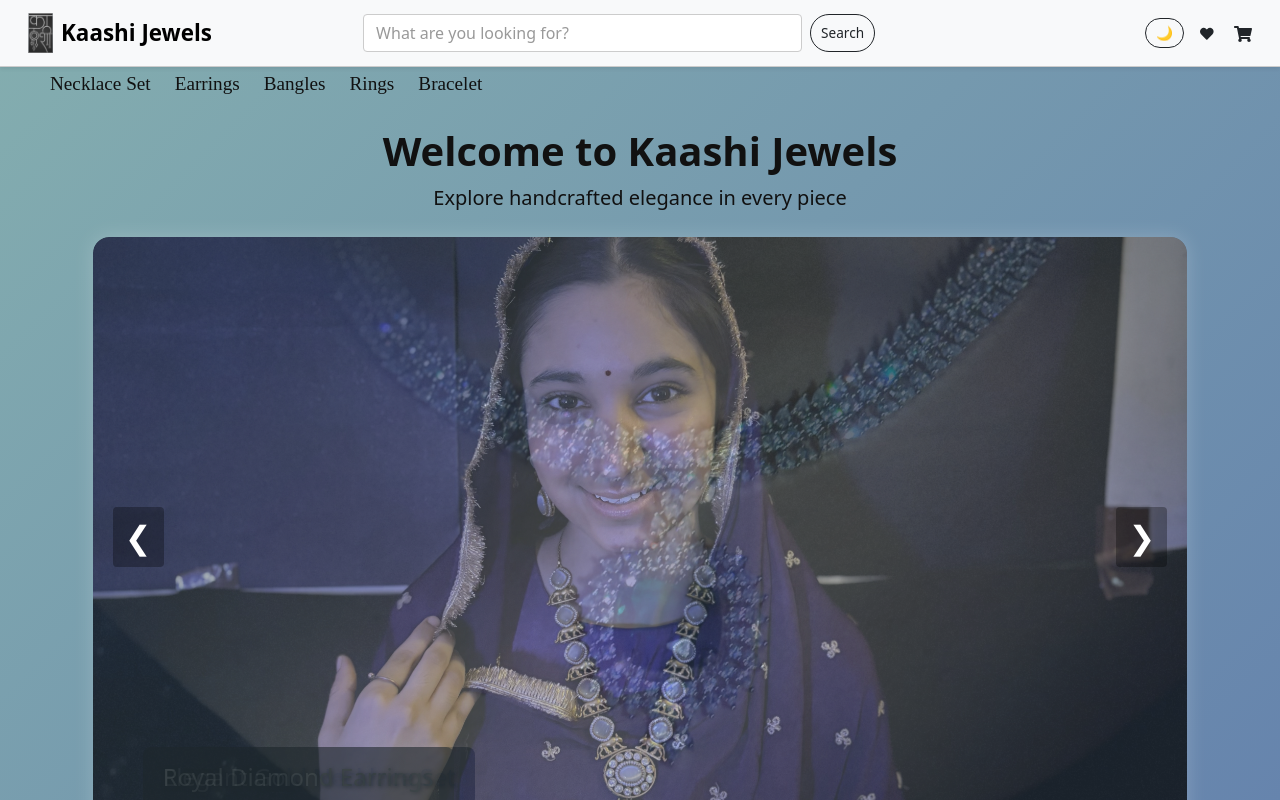
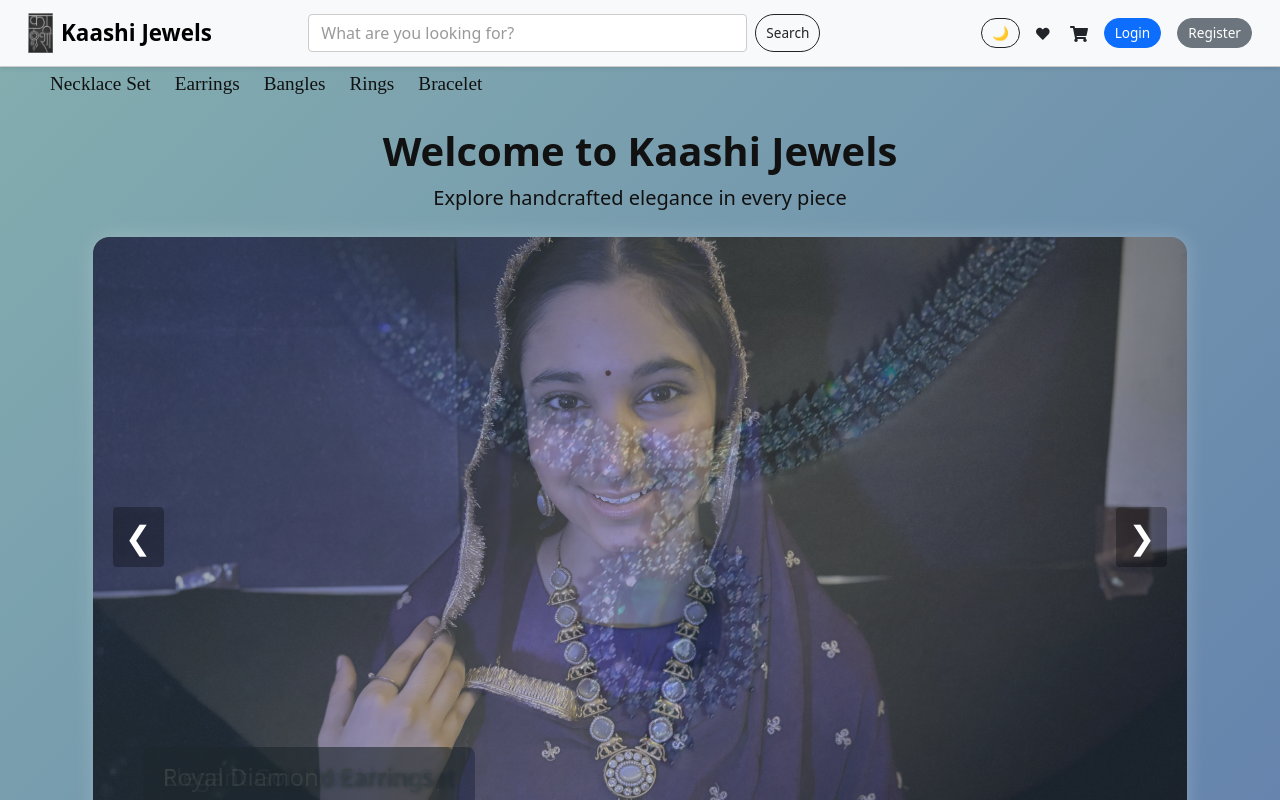
Before and after one commit to kabhi08/kaashi-jewels, a React (Create React App) app in the folder frontend/: page / in a window 1280 px wide. Built offline with nearby package versions, Linux system fonts and the light colour scheme.

Commit message:
Fix: Update Navbar styles and improve accessibility with hover effects

```diff
--- a/frontend/src/components/Navbar.css
+++ b/frontend/src/components/Navbar.css
@@ -69,3 +69,18 @@
     margin-left: 1rem;
   }
 }
+/* src/components/Navbar.css */
+
+.profile-icon {
+  color: inherit;
+  text-decoration: none;
+}
+
+.profile-icon:hover {
+  opacity: 0.8;
+  transform: scale(1.05);
+}
+
+.navbar .nav-link {
+  cursor: pointer;
+}
--- a/frontend/src/components/Navbar.js
+++ b/frontend/src/components/Navbar.js
@@ -1,8 +1,10 @@
+// src/components/NavigationBar.js
 import React, { useContext, useState, useEffect } from 'react';
 import { Link, useNavigate } from 'react-router-dom';
 import { ThemeContext } from '../context/ThemeContext';
 import LoginModal from './LoginModal';
 import RegisterModal from './RegisterModal';
+
 import {
   Navbar,
   Container,
@@ -10,11 +12,11 @@ import {
   Button,
   Form,
   FormControl,
-  Badge
+  Badge,
 } from 'react-bootstrap';
-import { FaHeart, FaShoppingCart } from 'react-icons/fa';
-import { FaUserCircle } from 'react-icons/fa';
-import './Navbar.css'; // Import your custom styles for the navbar
+
+import { FaHeart, FaShoppingCart, FaUserCircle } from 'react-icons/fa';
+import './Navbar.css';
 
 const NavigationBar = () => {
   const navigate = useNavigate();
@@ -64,7 +66,7 @@ const NavigationBar = () => {
           backdropFilter: 'blur(10px)',
           backgroundColor: isDark ? 'rgba(20, 20, 20, 0.9)' : 'rgba(255, 255, 255, 0.8)',
           borderBottom: isDark ? '1px solid #333' : '1px solid #ccc',
-          color: isDark ? '#fff' : '#000'
+          color: isDark ? '#fff' : '#000',
         }}
       >
         <Container fluid>
@@ -86,7 +88,7 @@ const NavigationBar = () => {
 
           <Navbar.Toggle aria-controls="main-navbar" />
           <Navbar.Collapse id="main-navbar">
-            {/* Search Bar */}
+            {/* 🔍 Search Bar */}
             <Form className="d-flex mx-auto w-50" onSubmit={handleSearch}>
               <FormControl
                 type="search"
@@ -98,7 +100,7 @@ const NavigationBar = () => {
                 style={{
                   backgroundColor: isDark ? '#222' : '#fff',
                   color: isDark ? '#fff' : '#000',
-                  borderColor: isDark ? '#444' : '#ccc'
+                  borderColor: isDark ? '#444' : '#ccc',
                 }}
               />
               <Button variant={isDark ? 'outline-light' : 'outline-dark'} type="submit">
@@ -106,18 +108,19 @@ const NavigationBar = () => {
               </Button>
             </Form>
 
-            {/* Icons & Actions */}
+            {/* 🧭 Icons */}
             <Nav className="ms-auto align-items-center gap-3">
-              {/* Theme Toggle */}
+
+              {/* 🌓 Theme Toggle */}
               <Button
                 variant={isDark ? 'outline-light' : 'outline-dark'}
                 onClick={toggleTheme}
                 size="sm"
               >
-                {isDark ? '☀️ ' : '🌙 '}
+                {isDark ? '☀️' : '🌙'}
               </Button>
 
-              {/* Wishlist */}
+              {/* 💖 Wishlist */}
               <Nav.Link
                 as="button"
                 onClick={() => token ? navigate('/wishlist') : handleAuthRequired()}
@@ -126,7 +129,7 @@ const NavigationBar = () => {
                 <FaHeart className="me-1" />
               </Nav.Link>
 
-              {/* Cart */}
+              {/* 🛒 Cart */}
               <Nav.Link
                 as="button"
                 onClick={() => token ? navigate('/cart') : handleAuthRequired()}
@@ -145,30 +148,30 @@ const NavigationBar = () => {
                 )}
               </Nav.Link>
 
-              {/* Auth Buttons */}
+              {/* 👤 Profile (only if logged in) */}
+              {token && (
+                <Nav.Link
+                  as={Link}
+                  to="/profile"
+                  className={`btn btn-link ${isDark ? 'text-light' : 'text-dark'} p-0 border-0`}
+                >
+                  <FaUserCircle size={22} title="Profile" />
+                </Nav.Link>
+              )}
+
+              {/* 🔐 Auth Buttons */}
               {token ? (
                 <Button variant="danger" size="sm" onClick={handleLogout}>
                   Logout
                 </Button>
               ) : (
                 <>
-                  <LoginModal
-                   show={showLoginModal}
-                   onHide={() => setShowLoginModal(false)}
-                   onSwitchToRegister={() => {
-                   setShowLoginModal(false);
-                   setTimeout(() => setShowRegisterModal(true), 300); // 🔧 Fix
-                    }}
-                    />
-
-                   <RegisterModal
-                   show={showRegisterModal}
-                   onHide={() => setShowRegisterModal(false)}
-                   onSwitchToLogin={() => {
-                   setShowRegisterModal(false);
-                   setTimeout(() => setShowLoginModal(true), 300); // 🔧 Fix
-               }}
-              />
+                  <Button size="sm" onClick={() => setShowLoginModal(true)}>
+                    Login
+                  </Button>
+                  <Button size="sm" variant="secondary" onClick={() => setShowRegisterModal(true)}>
+                    Register
+                  </Button>
                 </>
               )}
             </Nav>
@@ -176,12 +179,13 @@ const NavigationBar = () => {
         </Container>
       </Navbar>
 
+      {/* Modals */}
       <LoginModal
         show={showLoginModal}
         onHide={() => setShowLoginModal(false)}
         onSwitchToRegister={() => {
           setShowLoginModal(false);
-    setTimeout(() => setShowRegisterModal(true), 350); // Ensure timing is after animation ends
+          setTimeout(() => setShowRegisterModal(true), 350);
         }}
       />
 
@@ -193,11 +197,6 @@ const NavigationBar = () => {
           setTimeout(() => setShowLoginModal(true), 350);
         }}
       />
-<div className="navbar-right">
-  <Link to="/profile" className="profile-icon">
-    <FaUserCircle size={24} title="Profile" />
-  </Link>
-</div>
     </>
   );
 };
```
Lines whose indentation alone changed are shown as unchanged.
